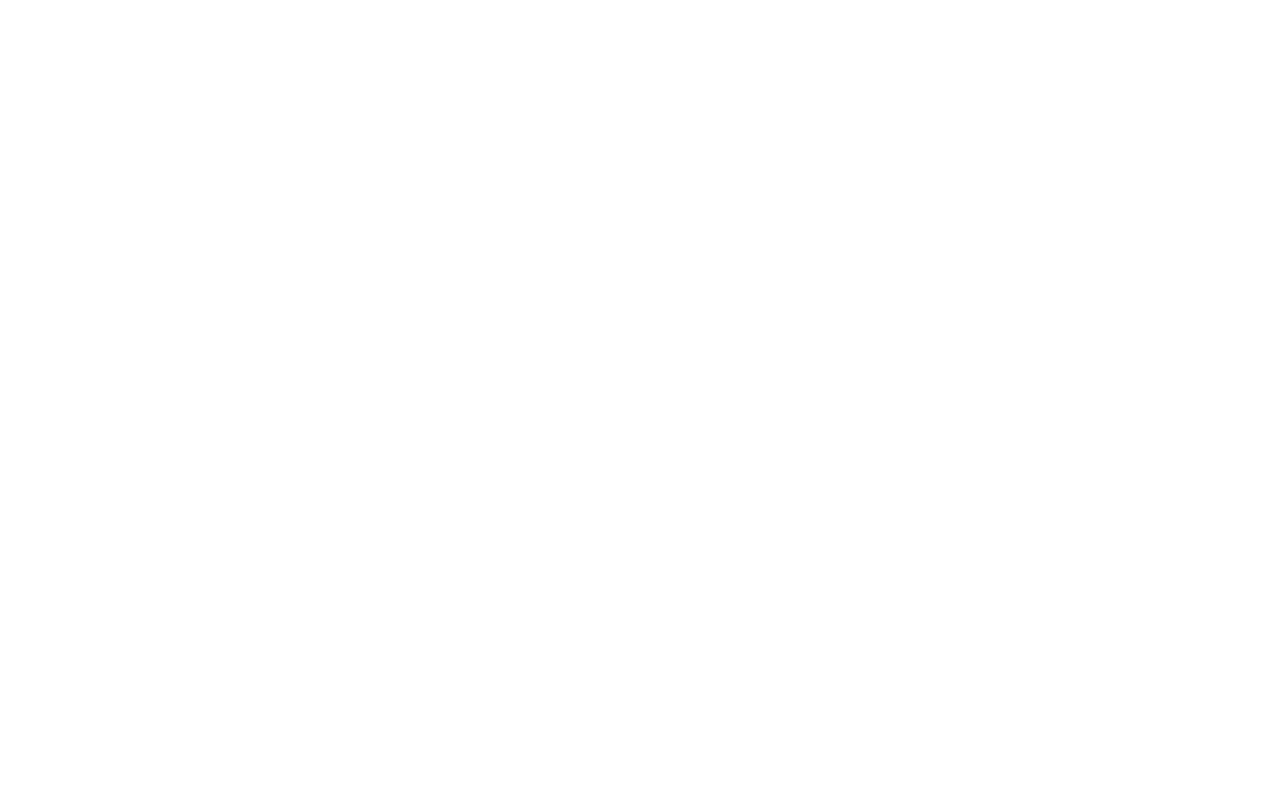
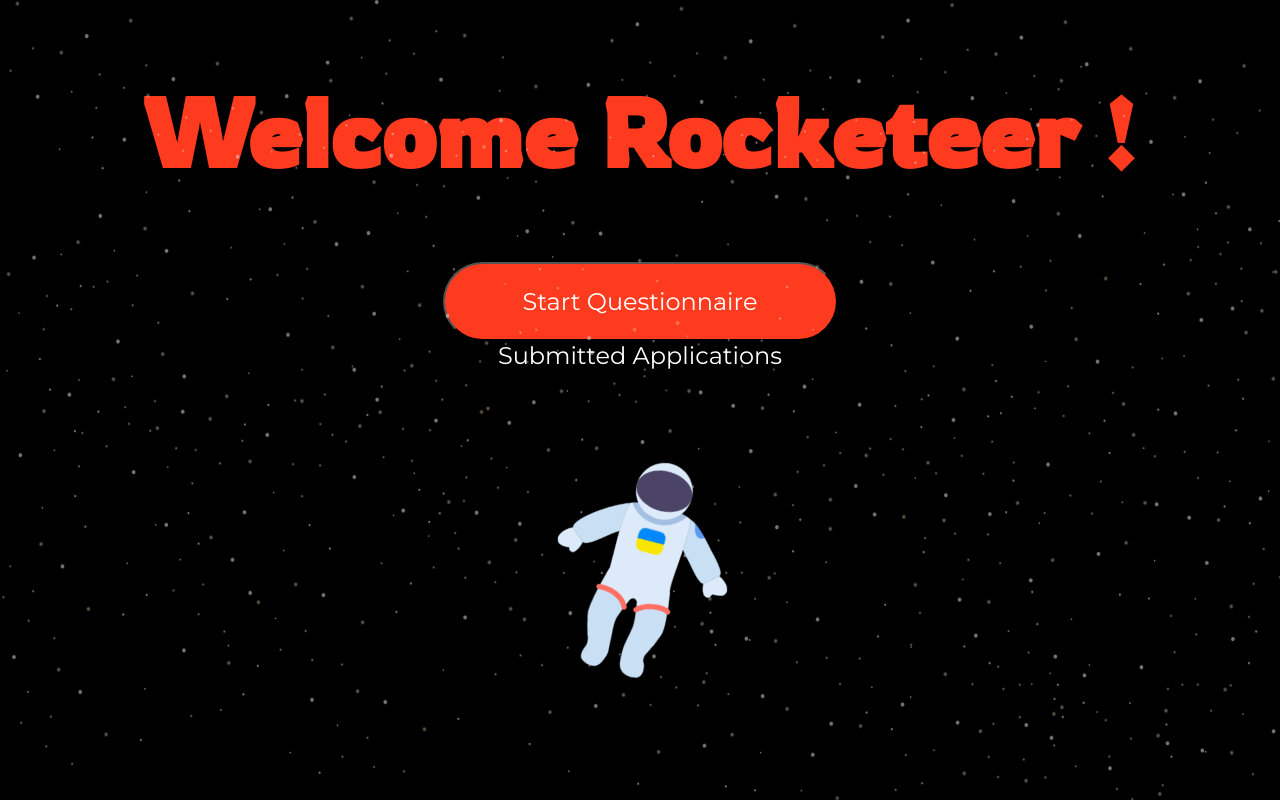
Before and after one commit to kila21/Redbery-Project, an Angular app: page / in a window 1280 px wide. Built offline with nearby package versions, Linux system fonts and the light colour scheme.

Commit message:
home page visual

```diff
--- a/src/app/app.component.html
+++ b/src/app/app.component.html
@@ -0,0 +1 @@
+<app-homepage></app-homepage>
--- a/src/app/homepage/homepage.component.html
+++ b/src/app/homepage/homepage.component.html
@@ -1 +1,15 @@
-<p>homepage works!</p>
+<div class="container">
+  <img class="background-image" src="./assets/images/stars.png" alt="stars" />
+  <div class="container-content">
+    <h1>Welcome Rocketeer !</h1>
+    <div class="container-choose">
+      <button type="button">Start Questionnaire</button>
+      <p>Submitted Applications</p>
+    </div>
+    <img
+      class="rocketman"
+      src="./assets/images/rocketman.png"
+      alt="rocketman"
+    />
+  </div>
+</div>
--- a/src/app/homepage/homepage.component.scss
+++ b/src/app/homepage/homepage.component.scss
@@ -0,0 +1,56 @@
+//import fonts
+@import "../../assets/fonts/fonts.scss";
+.container {
+  min-width: 100vw;
+  min-height: 100vh;
+  background-color: black;
+  display: flex;
+  align-items: center;
+  justify-content: center;
+  .background-image {
+    width: 100%;
+    height: 100%;
+    position: absolute;
+  }
+  .container-content {
+    width: auto;
+    min-width: 500px;
+    height: 100%;
+    display: flex;
+    flex-direction: column;
+    align-items: center;
+    h1 {
+      color: #fe3b1f;
+      font-size: 96px;
+      font-family: $rowdiesRegular, "Roboto";
+    }
+    .container-choose {
+      width: auto;
+      height: 20%;
+      display: flex;
+      flex-direction: column;
+      align-items: center;
+      justify-content: center;
+      margin-top: 70px;
+      p {
+        color: white;
+        font-size: 24px;
+        font-family: $monseratiRegular;
+      }
+      button {
+        height: 79px;
+        width: 395px;
+        background-color: #fe3b1f;
+        font-family: $monseratiRegular;
+        font-size: 24px;
+        color: white;
+        border-radius: 50px;
+      }
+    }
+    img {
+      width: 409.92px;
+
+      transform: rotate(5deg);
+    }
+  }
+}
--- /dev/null
+++ b/src/assets/fonts/fonts.scss
@@ -0,0 +1,5 @@
+@import url("https://fonts.googleapis.com/css2?family=Roboto&family=Rowdies&display=swap");
+@import url("https://fonts.googleapis.com/css2?family=Montserrat&family=Roboto&family=Rowdies&display=swap");
+
+$rowdiesRegular: Rowdies;
+$monseratiRegular: "Montserrat";
```
